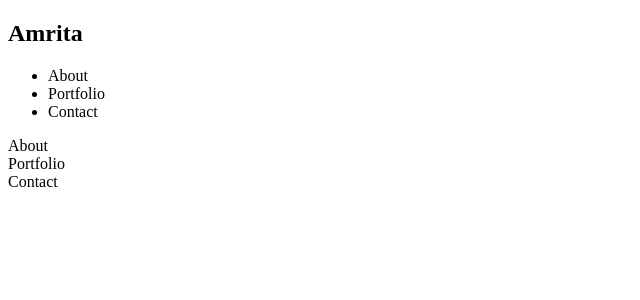
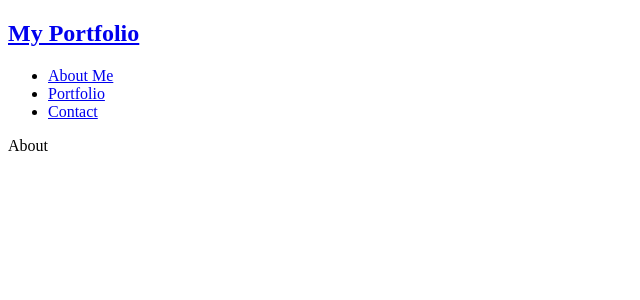
Before and after one commit to rubydevi/emcee-portfolio, a React (Create React App) app: page / in a window 1280 px wide. Shown: the top 300 px of the page, without its empty margins (0-640 px from the left). Built offline with nearby package versions, Linux system fonts and the light colour scheme.

Commit message:
make the navbar functional

```diff
--- a/src/App.js
+++ b/src/App.js
@@ -1,18 +1,23 @@
 import React from 'react';
+import {
+  BrowserRouter,
+  Route,
+  Routes,
+} from 'react-router-dom';
 import Navbar from './components/Navbar';
 import About from './pages/About';
 import Portfolio from './pages/Portfolio';
 import Contact from './pages/Contact';
 
-const App = () => {
-  return (
-    <div>
-      <Navbar />
-      <About />
-      <Portfolio />
-      <Contact />
-    </div>
-  )
-}
+const App = () => (
+  <BrowserRouter>
+    <Navbar />
+    <Routes>
+      <Route path="/" element={<About />} />
+      <Route path="/portfolio" element={<Portfolio />} />
+      <Route path="/contact" element={<Contact />} />
+    </Routes>
+  </BrowserRouter>
+);
 
 export default App;
--- a/src/components/Navbar.js
+++ b/src/components/Navbar.js
@@ -1,16 +1,23 @@
-import React from 'react'
+import React from 'react';
+import { Link } from 'react-router-dom';
 
-const Navbar = () => {
-  return (
-    <nav>
-      <h1>Amrita</h1>
-      <ul>
-        <li>About</li>
-        <li>Portfolio</li>
-        <li>Contact</li>
-      </ul>
-    </nav>
-  )
-}
+const Navbar = () => (
+  <nav>
+    <h1>
+      <Link to="/">My Portfolio</Link>
+    </h1>
+    <ul>
+      <li>
+        <Link to="/about">About Me</Link>
+      </li>
+      <li>
+        <Link to="/portfolio">Portfolio</Link>
+      </li>
+      <li>
+        <Link to="/contact">Contact</Link>
+      </li>
+    </ul>
+  </nav>
+);
 
-export default Navbar
+export default Navbar;
--- a/src/index.js
+++ b/src/index.js
@@ -6,5 +6,5 @@ const root = ReactDOM.createRoot(document.getElementById('root'));
 root.render(
   <React.StrictMode>
     <App />
-  </React.StrictMode>
+  </React.StrictMode>,
 );
--- a/src/pages/About.js
+++ b/src/pages/About.js
@@ -1,9 +1,7 @@
-import React from 'react'
+import React from 'react';
 
-const About = () => {
-  return (
-    <div>About</div>
-  )
-}
+const About = () => (
+  <div>About</div>
+);
 
-export default About
+export default About;
--- a/src/pages/Contact.js
+++ b/src/pages/Contact.js
@@ -1,9 +1,7 @@
-import React from 'react'
+import React from 'react';
 
-const Contact = () => {
-  return (
-    <div>Contact</div>
-  )
-}
+const Contact = () => (
+  <div>Contact</div>
+);
 
-export default Contact
+export default Contact;
--- a/src/pages/Portfolio.js
+++ b/src/pages/Portfolio.js
@@ -1,9 +1,7 @@
-import React from 'react'
+import React from 'react';
 
-const Portfolio = () => {
-  return (
-    <div>Portfolio</div>
-  )
-}
+const Portfolio = () => (
+  <div>Portfolio</div>
+);
 
-export default Portfolio
+export default Portfolio;
```
Also changed, not shown: src/components/Footer.js (+5 -7 lines), src/components/Header.js (+5 -7 lines).
